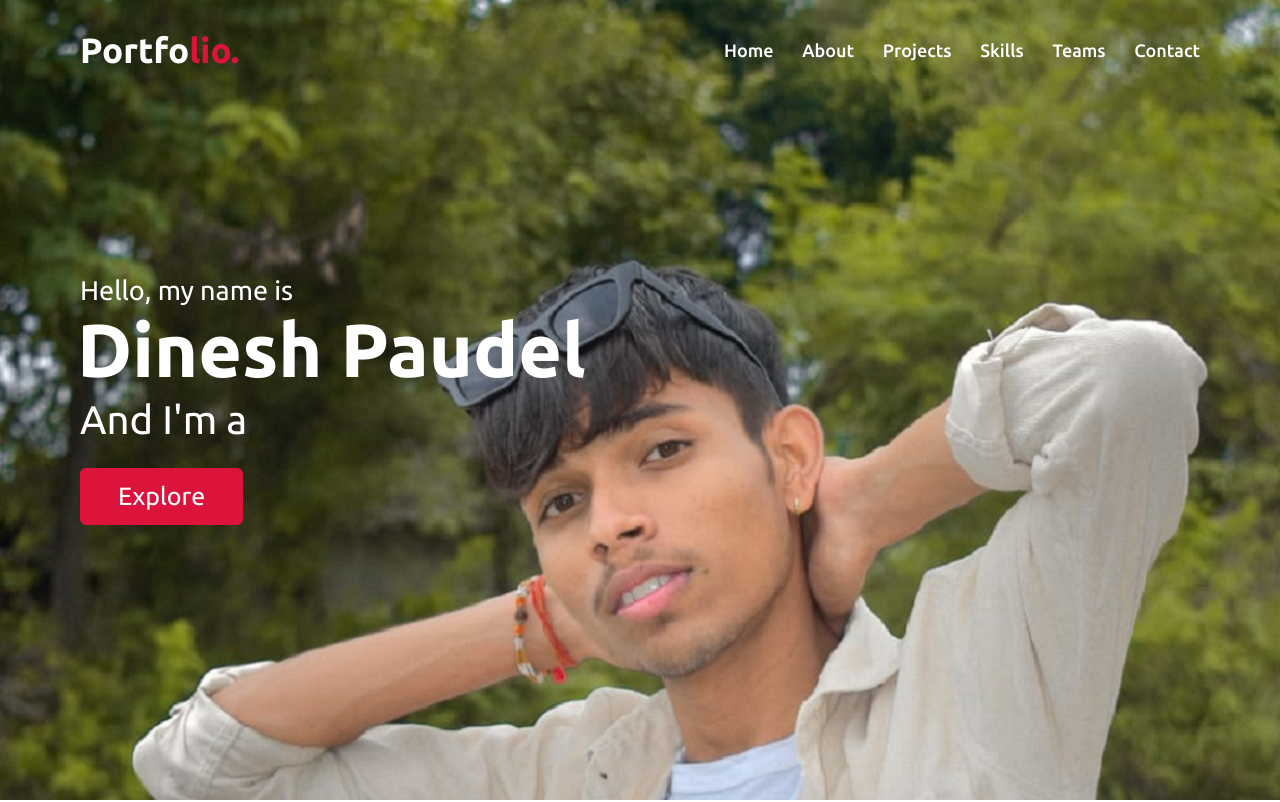
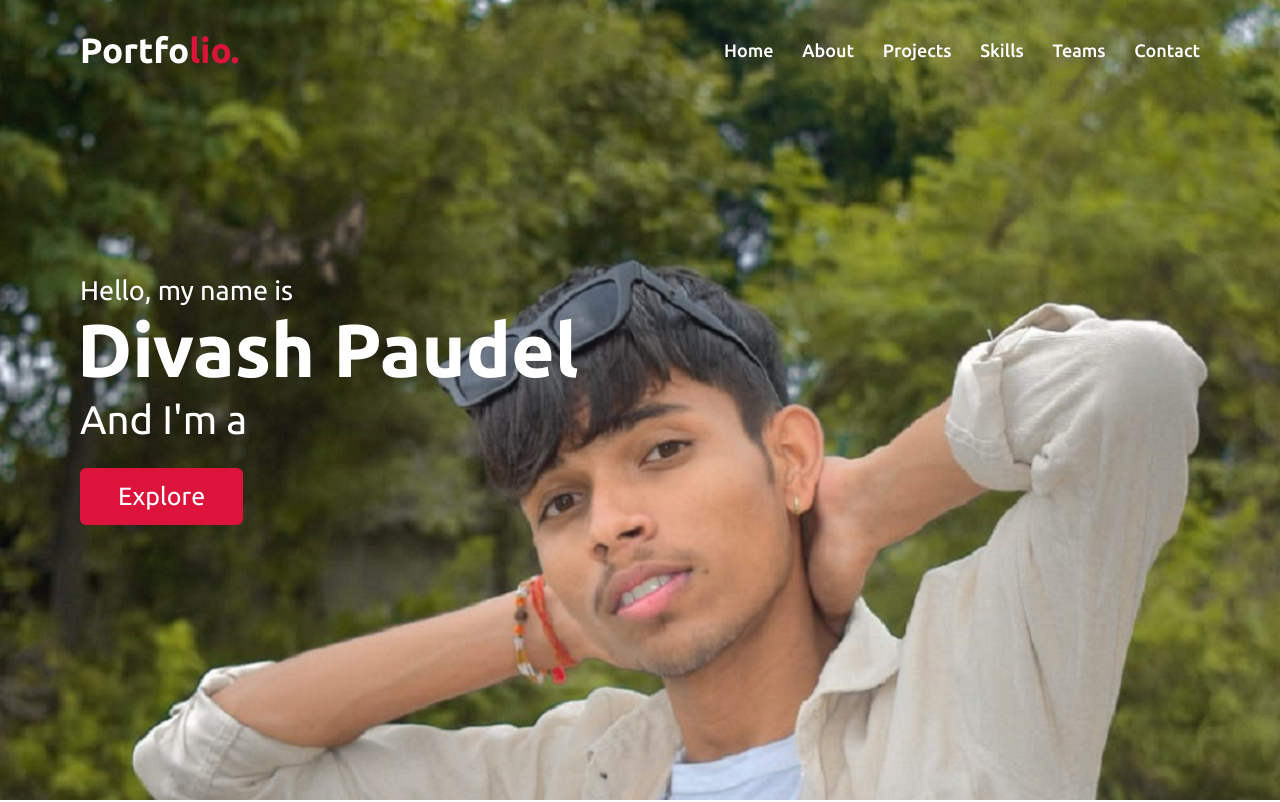
Before and after one commit to dineshpaudel1/portfolio-website, a plain HTML site: page index.html in a window 1280 px wide. Shown: the top 802 px of the page. Drawn offline with nearby package versions, Linux system fonts and the light colour scheme; a script that the page names is missing.

Commit message:
modified the name

```diff
--- a/index.html
+++ b/index.html
@@ -44,7 +44,7 @@
         <div class="max-width">
             <div class="home-content">
                 <div class="text-1">Hello, my name is</div>
-                <div class="text-2">Dinesh Paudel</div>
+                <div class="text-2">Divash Paudel</div>
                 <div class="text-3">And I'm a <span class="typing"></span></div>
                 <a href="#">Explore</a>
             </div>
```
